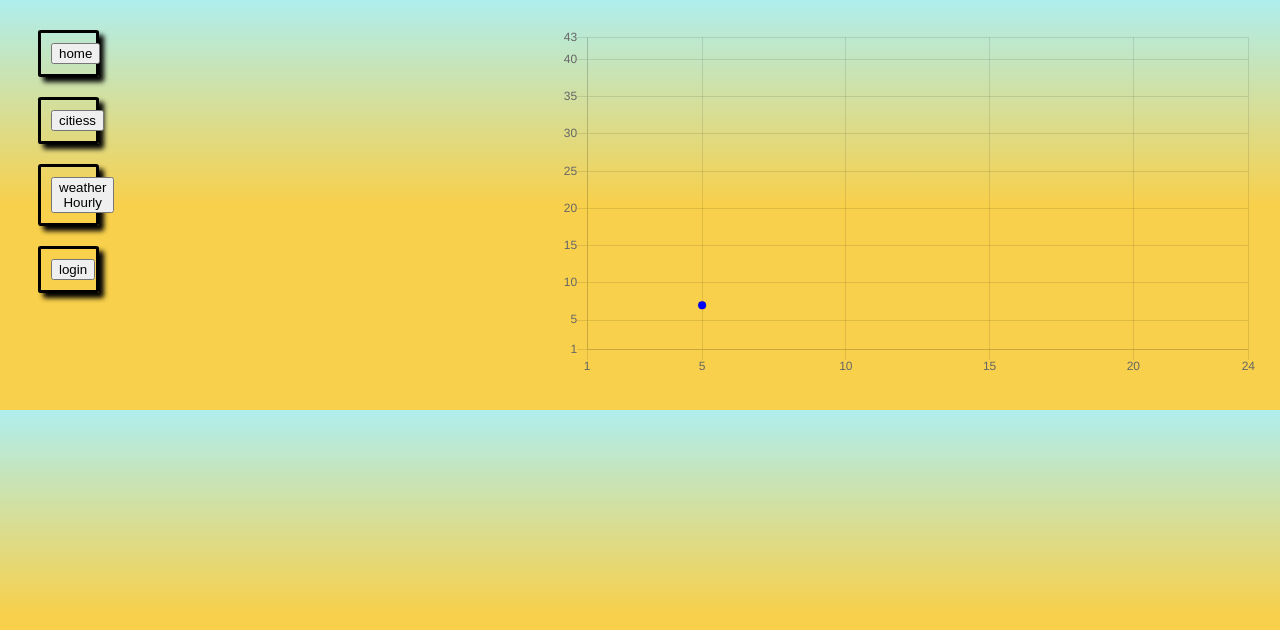
After one commit to Leondeodas1/weather_app, a Flask app: page /hourly in a window 1280 px wide. The commit adds this page. Shown: the top 630 px of the page. Run offline with Flask 2, Linux system fonts and the light colour scheme.

Commit message:
adding a chart

```diff
--- a/flask_app/controllers/weather_controller.py
+++ b/flask_app/controllers/weather_controller.py
@@ -5,6 +5,15 @@ from flask_bcrypt import Bcrypt
 
 
 
+
 @app.route('/')
 def index():
     return render_template('index.html')
+
+@app.route('/home')
+def home():
+    return redirect('/')
+
+@app.route('/hourly')
+def weatherhourly():
+    return render_template('hourlyweather.html')
--- /dev/null
+++ b/flask_app/static/css/top.css
@@ -0,0 +1,9 @@
+body{
+    width: 100%;
+    height: 100%;
+    background: linear-gradient(
+        to top,
+        #F8D04B 50%,
+        paleturquoise 100%
+    );
+}
--- a/flask_app/static/javascript/search.js
+++ b/flask_app/static/javascript/search.js
@@ -4,7 +4,15 @@ var getid = document.querySelector("#forest")
 var airquaity = document.querySelector("#air")
 console.log(getid)
 var currentSearch = "";
+const date = new Date();
 
+let day = date.getDate();
+let month = date.getMonth() + 1;
+let year = date.getFullYear();
+
+// This arrangement can be altered based on how we want the date's format to appear.
+let currentDate = `${day}-${month}-${year}`;
+console.log(currentDate); // "17-6-2022"
 function search(element){
     // console.log(element.value);
     currentSearch = element.value;
@@ -84,11 +92,45 @@ function airqua(data) {
 
     return res;
 }
+
 async function show() {
-    var response = await fetch("http://api.weatherapi.com/v1/forecast.json?key=eff73a53fac3473e8e1182249232502&q=" + currentSearch + "&aqi=no");
+
+    var response = await fetch("http://api.weatherapi.com/v1/forecast.json?key=eff73a53fac3473e8e1182249232502&q=" + currentSearch + "&aqi=yes");
     var coderData = await response.json();
     console.log(coderData)
     thisis.innerHTML = makecodercard(coderData.current);
     getid.innerHTML = forecastcard(coderData.forecast.forecastday[0]);
     airquaity.innerHTML = airqua(coderData.current);
 }
+
+var xyValues = [
+    {x:5, y:7},
+    {x:60, y:8},
+    {x:70, y:8},
+    {x:80, y:9},
+    {x:90, y:9},
+    {x:100, y:9},
+    {x:110, y:10},
+    {x:120, y:11},
+    {x:130, y:14},
+    {x:140, y:14},
+    {x:150, y:15}
+  ];
+
+  new Chart("myChart", {
+    type: "scatter",
+    data: {
+      datasets: [{
+        pointRadius: 4,
+        pointBackgroundColor: "rgb(0,0,255)",
+        data: xyValues
+      }]
+    },
+    options: {
+      legend: {display: false},
+      scales: {
+        xAxes: [{ticks: {min: 1, max:24}}],
+        yAxes: [{ticks: {min: 1, max:43}}],
+      }
+    }
+  });
--- /dev/null
+++ b/flask_app/templates/hourlyweather.html
@@ -0,0 +1,32 @@
+<!DOCTYPE html>
+<html lang="en">
+<head>
+    <meta charset="UTF-8">
+    <meta http-equiv="X-UA-Compatible" content="IE=edge">
+    <meta name="viewport" content="width=device-width, initial-scale=1.0">
+    <link rel="stylesheet" type="text/css" href="{{url_for('static', filename='css/top.css')}}">
+    <link rel="stylesheet" type="text/css" href="{{url_for('static', filename='css/style.css')}}">
+    <title>Document</title>
+</head>
+<body>
+    <div class="container1">
+        <div class="innerbox1">
+            <div class="innerbox2" id="changeinnerbox2">
+                <a href="/home"><button>home</button></a>
+            </div>
+            <div class="innerbox2" id="changeinnerbox2">
+                <button>citiess</button>
+            </div>
+            <div class="innerbox2" id="changeinnerbox2">
+                <a href="/hourly"><button>weather Hourly</button></a>
+            </div>
+            <div class="innerbox2" id="changeinnerbox2">
+                <button>login</button>
+            </div>
+        </div>
+    <canvas id="myChart" style="width:100%;max-width:700px"></canvas>
+
+    <script src="https://cdnjs.cloudflare.com/ajax/libs/Chart.js/2.9.4/Chart.js"></script>
+<script type="text/javascript" src="{{ url_for('static', filename='javascript/search.js') }}"></script>
+</body>
+</html>
--- a/flask_app/templates/index.html
+++ b/flask_app/templates/index.html
@@ -13,13 +13,13 @@
     <div class="container1">
         <div class="innerbox1">
             <div class="innerbox2" id="changeinnerbox2">
-                <button>home</button>
+                <a href="/home"><button>home</button></a>
             </div>
             <div class="innerbox2" id="changeinnerbox2">
                 <button>citiess</button>
             </div>
             <div class="innerbox2" id="changeinnerbox2">
-                <button>map</button>
+                <a href="/hourly"><button>weather Hourly</button></a>
             </div>
             <div class="innerbox2" id="changeinnerbox2">
                 <button>login</button>
@@ -65,6 +65,7 @@
             </div>
         </div>
     </div>
+
     <script type="text/javascript" src="{{ url_for('static', filename='javascript/search.js') }}"></script>
 </body>
 </html>
```
Also changed, not shown: 2 other files.
